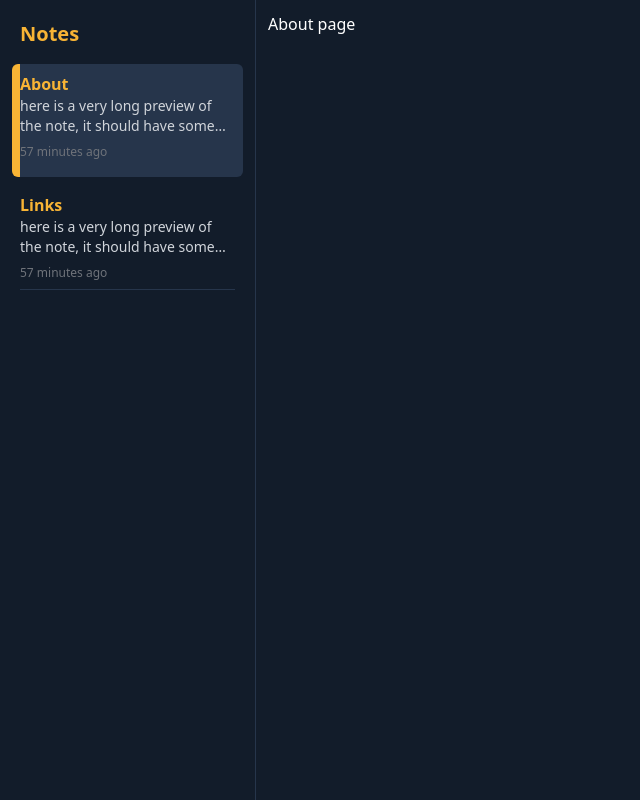
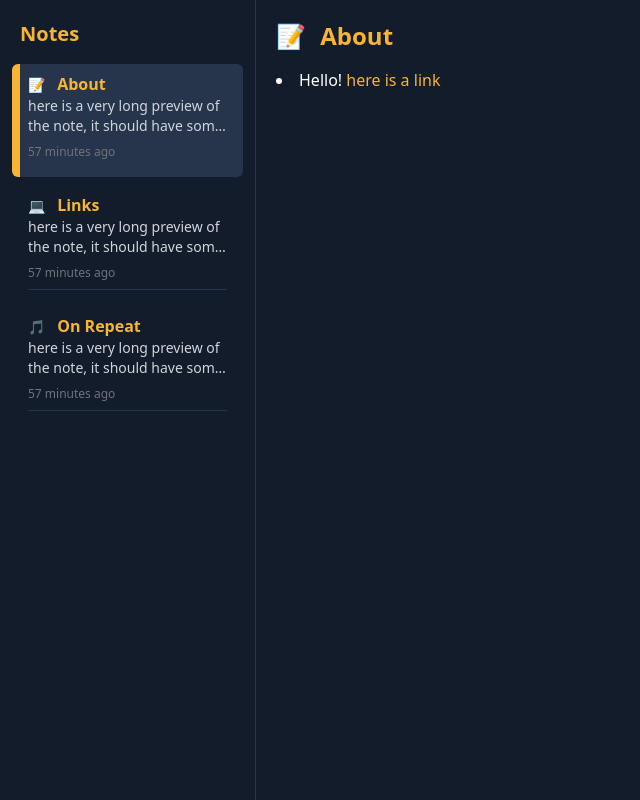
Before and after one commit to dcrgll/dc-2024, a Next.js app: page /about in a window 1280 px wide. Shown: the whole page, without its empty margins (0-640 px from the left). Built offline with nearby package versions, Linux system fonts and the light colour scheme.

Commit message:
Refactor routes

```diff
--- a/src/app/about/page.tsx
+++ b/src/app/about/page.tsx
@@ -1,5 +1,16 @@
+import routes from '@/lib/routes'
+import Link from '@/components/link'
 import Note from '@/components/note'
+import NoteTitle from '@/components/note-title'
 
 export default function AboutPage() {
-  return <Note>About page</Note>
+  return (
+    <Note>
+      <NoteTitle emoji={routes.about.emoji}>{routes.about.label}</NoteTitle>
+
+      <li>
+        Hello! <Link href="https://google.com">here is a link</Link>
+      </li>
+    </Note>
+  )
 }
--- a/src/app/links/page.tsx
+++ b/src/app/links/page.tsx
@@ -1,5 +1,11 @@
+import routes from '@/lib/routes'
 import Note from '@/components/note'
+import NoteTitle from '@/components/note-title'
 
 export default function LinksPage() {
-  return <Note>Links page</Note>
+  return (
+    <Note>
+      <NoteTitle emoji={routes.links.emoji}>{routes.links.label}</NoteTitle>
+    </Note>
+  )
 }
--- /dev/null
+++ b/src/app/not-found.tsx
@@ -0,0 +1,11 @@
+'use client'
+
+import Note from '@/components/note'
+
+export default function ErrorPage() {
+  return (
+    <Note>
+      <h1>woops!</h1>
+    </Note>
+  )
+}
--- a/src/app/page.tsx
+++ b/src/app/page.tsx
@@ -4,7 +4,7 @@ import { useEffect } from 'react'
 import { redirect, usePathname } from 'next/navigation'
 
 import { useMobileDetect } from '@/hooks/isMobile'
-import NavItem from '@/components/nav-item'
+import NoteNavigation from '@/components/note-navigation'
 
 export default function Home() {
   const isMobile = useMobileDetect()
@@ -19,22 +19,7 @@ export default function Home() {
   return (
     <div className="p-4">
       <h1 className="text-2xl font-bold text-accent-foreground">Notes</h1>
-      <nav>
-        <ul className="block w-full">
-          <NavItem
-            href="/about"
-            title="About"
-            description="here is a very long preview of the note, it should have some
-            ellipsis at the end"
-          />
-          <NavItem
-            href="/links"
-            title="Links"
-            description="here is a very long preview of the note, it should have some
-            ellipsis at the end"
-          />
-        </ul>
-      </nav>
+      <NoteNavigation />
     </div>
   )
 }
--- /dev/null
+++ b/src/components/link.tsx
@@ -0,0 +1,28 @@
+import NextLink from 'next/link'
+
+export default function Link({
+  children,
+  href
+}: {
+  children: React.ReactNode
+  href: string
+}) {
+  if (href.startsWith('https')) {
+    return (
+      <a
+        href={href}
+        target="_blank"
+        rel="noopener noreferrer"
+        className="text-accent-foreground hover:underline"
+      >
+        {children}
+      </a>
+    )
+  }
+
+  return (
+    <NextLink href={href} className="text-accent-foreground hover:underline">
+      {children}
+    </NextLink>
+  )
+}
--- a/src/components/nav-item.tsx
+++ b/src/components/nav-item.tsx
@@ -6,20 +6,22 @@ import { usePathname } from 'next/navigation'
 import { cn } from '@/lib/utils'
 
 export default function NavItem({
-  title,
+  label,
   description,
-  href
+  href,
+  emoji
 }: {
-  title: string
+  label: string
   description: string
   href: string
+  emoji: string
 }) {
   const active = usePathname() === href
 
   return (
     <li
       className={cn(
-        'border-b-1 mt-2 flex w-full flex-col justify-between rounded-md border-l-8 border-r-8 border-r-transparent py-2 hover:bg-border',
+        'border-b-1 mt-2 flex w-full flex-col justify-between rounded-md border-l-8 border-r-8 border-r-transparent py-2 hover:bg-border md:px-2',
         active && 'border-l-accent-foreground bg-border',
         !active && 'border-l-transparent'
       )}
@@ -27,7 +29,7 @@ export default function NavItem({
       <Link href={href} className="flex min-h-24 flex-col justify-between">
         <div className="">
           <h2 className="text-md break-words font-bold text-accent-foreground">
-            {title}
+            <span className="mr-2 text-sm">{emoji}</span> {label}
           </h2>
 
           <p className="line-clamp-2 overflow-hidden text-ellipsis whitespace-normal text-sm text-gray-300">
--- /dev/null
+++ b/src/components/note-navigation.tsx
@@ -0,0 +1,30 @@
+import routes from '@/lib/routes'
+
+import NavItem from './nav-item'
+
+export default function NoteNavigation() {
+  const items = Object.keys(routes).map((key) => {
+    const route = routes[key] as {
+      href: string
+      label: string
+      emoji: string
+      description: string
+    }
+
+    return (
+      <NavItem
+        key={key}
+        href={route.href}
+        label={route.label}
+        emoji={route.emoji}
+        description={route.description}
+      />
+    )
+  })
+
+  return (
+    <nav>
+      <ul className="block w-full">{items}</ul>
+    </nav>
+  )
+}
--- /dev/null
+++ b/src/components/note-title.tsx
@@ -0,0 +1,13 @@
+export default function NoteTitle({
+  children,
+  emoji
+}: {
+  children: React.ReactNode
+  emoji: string
+}) {
+  return (
+    <h1 className="mb-4 text-2xl font-bold text-accent-foreground">
+      <span className="mr-2">{emoji}</span> {children}
+    </h1>
+  )
+}
--- a/src/components/note.tsx
+++ b/src/components/note.tsx
@@ -1,18 +1,37 @@
 import Link from 'next/link'
 import { ChevronLeft } from 'lucide-react'
 
-export default function Note({ children }: { children: React.ReactNode }) {
+export default function Note({
+  children,
+  created
+}: {
+  children: React.ReactNode
+  created?: string
+}) {
+  const renderDate = () => {
+    if (!created) return null
+    return (
+      <div className="text-center text-xs text-gray-600 md:text-sm">
+        {created}
+      </div>
+    )
+  }
+
   return (
     <div className="flex min-h-dvh w-full flex-col p-3">
-      <div className="block md:hidden">
+      {renderDate()}
+      <div className="mb-4 block md:hidden">
         <Link href="/">
           <button className="flex items-center pt-2">
             <ChevronLeft className="h-5 w-5 text-accent-foreground" />
-            <span className="ml-1 text-base text-accent-foreground">Notes</span>
+            <span className="ml-1 text-xl font-bold text-accent-foreground">
+              Notes
+            </span>
           </button>
         </Link>
       </div>
-      {children}
+
+      <div className="p-2">{children}</div>
     </div>
   )
 }
--- a/src/components/sidebar.tsx
+++ b/src/components/sidebar.tsx
@@ -1,4 +1,4 @@
-import NavItem from './nav-item'
+import NoteNavigation from './note-navigation'
 
 export default function Sidebar() {
   return (
@@ -9,23 +9,7 @@ export default function Sidebar() {
             Notes
           </h2>
         </div>
-
-        <nav>
-          <ul className="block w-full">
-            <NavItem
-              href="/about"
-              title="About"
-              description="here is a very long preview of the note, it should have some
-            ellipsis at the end"
-            />
-            <NavItem
-              href="/links"
-              title="Links"
-              description="here is a very long preview of the note, it should have some
-            ellipsis at the end"
-            />
-          </ul>
-        </nav>
+        <NoteNavigation />
       </div>
     </div>
   )
--- /dev/null
+++ b/src/lib/routes.ts
@@ -0,0 +1,30 @@
+import { type Route } from '@/types/route'
+
+const routes: Record<string, Route> = {
+  about: {
+    href: '/about',
+    label: 'About',
+    emoji: '📝',
+    description:
+      'here is a very long preview of the note, it should have some ellipsis at the end',
+    created: 'July 19, 2024 at 6:03 PM'
+  },
+  links: {
+    href: '/links',
+    label: 'Links',
+    emoji: '💻',
+    description:
+      'here is a very long preview of the note, it should have some ellipsis at the end',
+    created: 'July 19, 2024 at 6:20 PM'
+  },
+  onRepeat: {
+    href: '/on-repeat',
+    label: 'On Repeat',
+    emoji: '🎵',
+    description:
+      'here is a very long preview of the note, it should have some ellipsis at the end',
+    created: 'July 19, 2024 at 7:23 PM'
+  }
+}
+
+export default routes
--- /dev/null
+++ b/src/types/route.ts
@@ -0,0 +1,9 @@
+export type Route = {
+  href: string
+  label: string
+  emoji: string
+  description: string
+  created: string
+}
+
+export type Routes = Route[]
```
